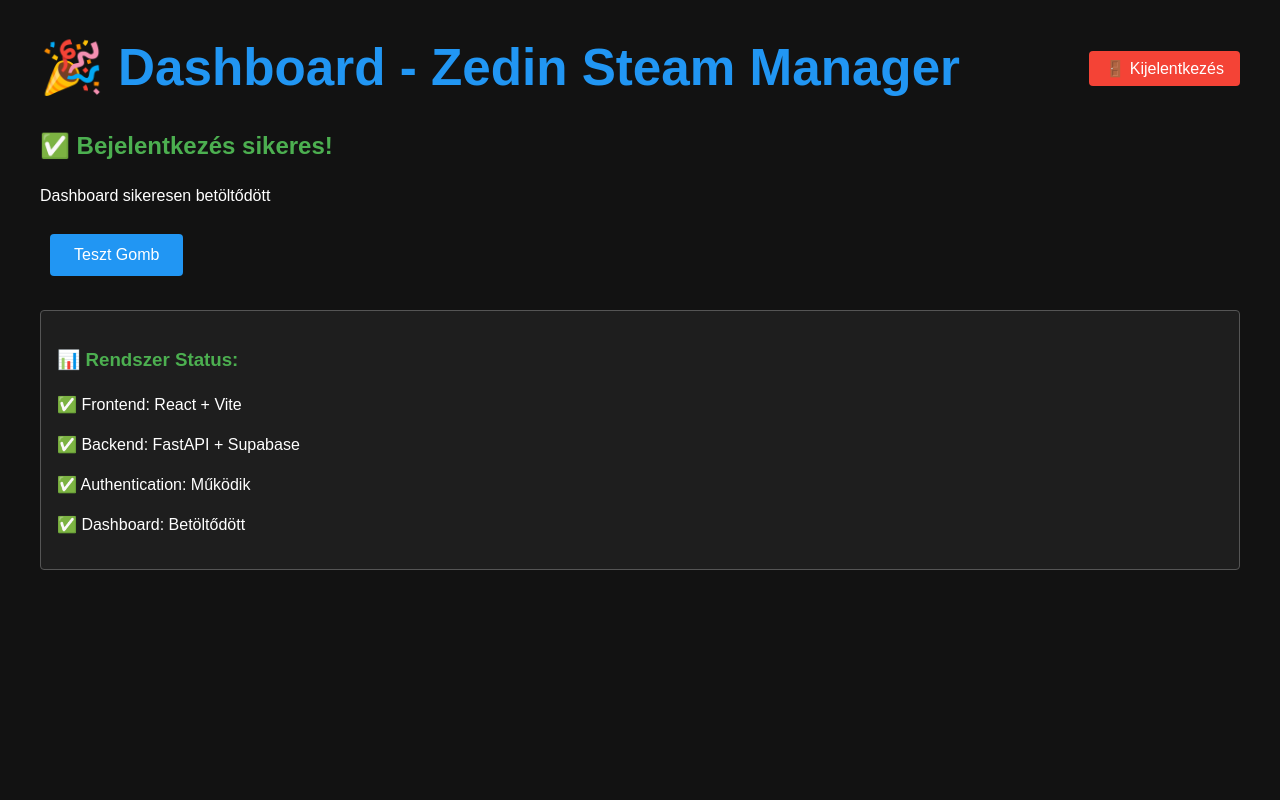
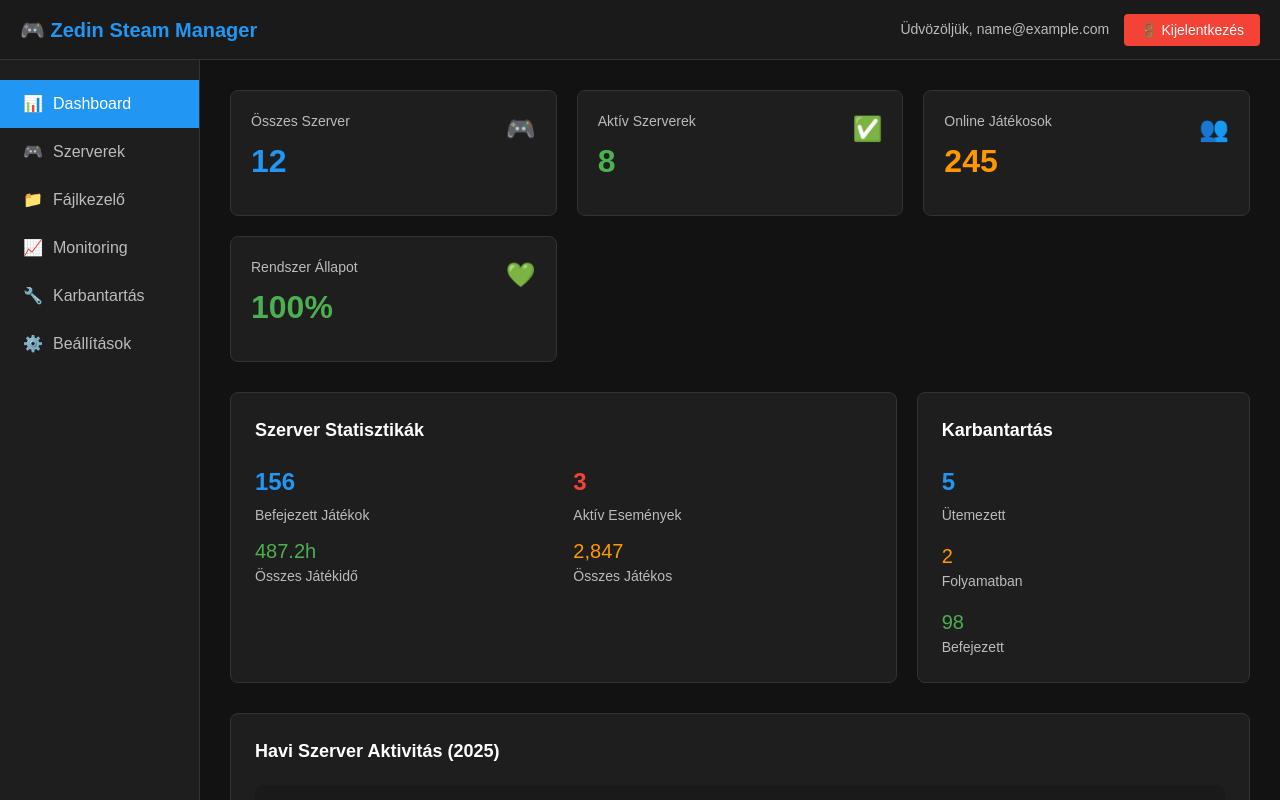
Before and after one commit to zedinke/zedin-steam-manager, a React (Vite) app in the folder frontend/: page / in a window 1280 px wide. Both pictures are taken after typing "name@example.com", "Sample123" into the empty fields and a click on the button "🚀 Bejelentkezés". Shown: the top 800 px of the page. Built offline with nearby package versions, Linux system fonts and the light colour scheme.

Commit message:
Fix: Login utáni fehér képernyő javítása és eredeti dashboard design visszaállítása

```diff
--- a/frontend/package.json
+++ b/frontend/package.json
@@ -12,7 +12,8 @@
   },
   "dependencies": {
     "react": "^18.2.0",
-    "react-dom": "^18.2.0"
+    "react-dom": "^18.2.0",
+    "react-router-dom": "^7.9.5"
   },
   "devDependencies": {
     "@types/react": "^18.2.37",
--- a/frontend/src/App.tsx
+++ b/frontend/src/App.tsx
@@ -1,7 +1,7 @@
-import React, { useState } from 'react';
+import React, { useState, useEffect } from 'react';
 
 // Inline simple login component
-function SimpleLogin({ onLoginSuccess }: { onLoginSuccess: () => void }) {
+function SimpleLogin({ onLoginSuccess }: { onLoginSuccess: (email: string) => void }) {
   const [formData, setFormData] = useState({ email: '', password: '' });
   const [isLoading, setIsLoading] = useState(false);
   const [message, setMessage] = useState('');
@@ -20,7 +20,7 @@
 
       setTimeout(() => {
         console.log('🚀 Navigating to dashboard');
-        onLoginSuccess();
+        onLoginSuccess(formData.email);
       }, 500);
 
     } catch (error) {
@@ -46,8 +46,9 @@
       justifyContent: 'center'
     }}>
       <h1 style={{ color: '#2196f3', marginBottom: '32px' }}>
-        🔑 Zedin Steam Manager - Login
+        🔑 Zedin Steam Manager
       </h1>
+      <p style={{ marginBottom: '30px', color: '#bbb' }}>Professional Steam Server Management</p>
 
       <form onSubmit={handleSubmit} style={{
         backgroundColor: '#1e1e1e',
@@ -62,14 +63,15 @@
             type="email"
             value={formData.email}
             onChange={(e) => setFormData({ ...formData, email: e.target.value })}
-            placeholder="Email"
+            placeholder="Email cím"
             style={{
               width: '100%',
-              padding: '12px',
+              padding: '15px',
               borderRadius: '4px',
               border: '1px solid #555',
               backgroundColor: '#2e2e2e',
-              color: 'white'
+              color: 'white',
+              fontSize: '16px'
             }}
             required
           />
@@ -80,14 +82,15 @@
             type="password"
             value={formData.password}
             onChange={(e) => setFormData({ ...formData, password: e.target.value })}
-            placeholder="Password"
+            placeholder="Jelszó"
             style={{
               width: '100%',
-              padding: '12px',
+              padding: '15px',
               borderRadius: '4px',
               border: '1px solid #555',
               backgroundColor: '#2e2e2e',
-              color: 'white'
+              color: 'white',
+              fontSize: '16px'
             }}
             required
           />
@@ -98,13 +101,14 @@
           disabled={isLoading}
           style={{
             width: '100%',
-            padding: '12px',
+            padding: '15px',
             backgroundColor: isLoading ? '#555' : '#2196f3',
             color: 'white',
             border: 'none',
             borderRadius: '4px',
             fontSize: '16px',
-            cursor: isLoading ? 'not-allowed' : 'pointer'
+            cursor: isLoading ? 'not-allowed' : 'pointer',
+            marginTop: '15px'
           }}
         >
           {isLoading ? '⏳ Bejelentkezés...' : '🚀 Bejelentkezés'}
@@ -113,10 +117,10 @@
 
       {message && (
         <div style={{
-          marginTop: '16px',
-          padding: '12px',
+          marginTop: '20px',
+          padding: '15px',
           borderRadius: '4px',
-          backgroundColor: message.includes('✅') ? '#1b5e20' : '#b71c1c',
+          backgroundColor: message.includes('✅') ? '#4caf50' : '#f44336',
           color: 'white'
         }}>
           {message}
@@ -127,7 +131,7 @@
 }
 
 // Simple inline dashboard component
-function Dashboard() {
+function Dashboard({ userEmail }: { userEmail: string }) {
   console.log('🏠 Dashboard component rendered');
 
   const handleLogout = () => {
@@ -137,64 +141,222 @@
 
   return (
     <div style={{
-      padding: '40px',
       fontFamily: 'Arial, sans-serif',
       backgroundColor: '#121212',
       color: 'white',
       minHeight: '100vh'
     }}>
+      {/* Top Navigation Bar */}
       <div style={{
+        position: 'fixed',
+        top: 0,
+        left: 0,
+        right: 0,
+        height: '60px',
+        background: '#1a1a1a',
+        borderBottom: '1px solid #333',
         display: 'flex',
+        alignItems: 'center',
         justifyContent: 'space-between',
-        alignItems: 'center',
-        marginBottom: '32px'
+        padding: '0 20px',
+        zIndex: 100
       }}>
-        <h1 style={{ color: '#2196f3', margin: 0 }}>
-          🎉 Dashboard - Zedin Steam Manager
-        </h1>
+        <div style={{ display: 'flex', alignItems: 'center' }}>
+          <h2 style={{ color: '#2196f3', margin: 0, fontSize: '20px' }}>🎮 Zedin Steam Manager</h2>
+        </div>
+        <div style={{ display: 'flex', alignItems: 'center', gap: '15px' }}>
+          <span style={{ color: '#bbb', fontSize: '14px' }}>Üdvözöljük, {userEmail}</span>
           <button onClick={handleLogout} style={{
             padding: '8px 16px',
-          backgroundColor: '#f44336',
+            background: '#f44336',
             color: 'white',
             border: 'none',
             borderRadius: '4px',
-          cursor: 'pointer'
+            cursor: 'pointer',
+            fontSize: '14px'
           }}>
             🚪 Kijelentkezés
           </button>
         </div>
+      </div>
 
-      <h2 style={{ color: '#4caf50' }}>✅ Bejelentkezés sikeres!</h2>
-      <p>Dashboard sikeresen betöltődött</p>
+      {/* Sidebar Navigation */}
+      <div style={{
+        position: 'fixed',
+        left: 0,
+        top: '60px',
+        bottom: 0,
+        width: '200px',
+        background: '#1e1e1e',
+        borderRight: '1px solid #333',
+        zIndex: 99
+      }}>
+        <div style={{ padding: '20px 0' }}>
+          <NavItem icon="📊" label="Dashboard" active />
+          <NavItem icon="🎮" label="Szerverek" />
+          <NavItem icon="📁" label="Fájlkezelő" />
+          <NavItem icon="📈" label="Monitoring" />
+          <NavItem icon="🔧" label="Karbantartás" />
+          <NavItem icon="⚙️" label="Beállítások" />
+        </div>
+      </div>
 
-      <button style={{
-        padding: '12px 24px',
-        fontSize: '16px',
-        backgroundColor: '#2196f3',
-        color: 'white',
-        border: 'none',
-        borderRadius: '4px',
+      {/* Main Content Area */}
+      <div style={{
+        marginLeft: '200px',
+        marginTop: '60px',
+        padding: '30px',
+        background: '#121212',
+        minHeight: 'calc(100vh - 60px)'
+      }}>
+        {/* Statistics Cards Row */}
+        <div style={{
+          display: 'grid',
+          gridTemplateColumns: 'repeat(auto-fit, minmax(250px, 1fr))',
+          gap: '20px',
+          marginBottom: '30px'
+        }}>
+          <StatCard title="Összes Szerver" value="12" icon="🎮" color="#2196f3" />
+          <StatCard title="Aktív Szerverek" value="8" icon="✅" color="#4caf50" />
+          <StatCard title="Online Játékosok" value="245" icon="👥" color="#ff9800" />
+          <StatCard title="Rendszer Állapot" value="100%" icon="💚" color="#4caf50" />
+        </div>
+
+        {/* Content Panels Row */}
+        <div style={{
+          display: 'grid',
+          gridTemplateColumns: '2fr 1fr',
+          gap: '20px',
+          marginBottom: '30px'
+        }}>
+          {/* Server Statistics */}
+          <div style={{
+            background: '#1e1e1e',
+            padding: '24px',
+            borderRadius: '8px',
+            border: '1px solid #333'
+          }}>
+            <h3 style={{ color: 'white', marginBottom: '20px', fontSize: '18px' }}>Szerver Statisztikák</h3>
+            <div style={{ display: 'grid', gridTemplateColumns: '1fr 1fr', gap: '20px' }}>
+              <div>
+                <div style={{ color: '#2196f3', fontSize: '24px', fontWeight: 'bold', marginBottom: '5px' }}>156</div>
+                <div style={{ color: '#bbb', fontSize: '14px' }}>Befejezett Játékok</div>
+                <div style={{ color: '#4caf50', fontSize: '20px', marginTop: '10px' }}>487.2h</div>
+                <div style={{ color: '#bbb', fontSize: '14px' }}>Összes Játékidő</div>
+              </div>
+              <div>
+                <div style={{ color: '#f44336', fontSize: '24px', fontWeight: 'bold', marginBottom: '5px' }}>3</div>
+                <div style={{ color: '#bbb', fontSize: '14px' }}>Aktív Események</div>
+                <div style={{ color: '#ff9800', fontSize: '20px', marginTop: '10px' }}>2,847</div>
+                <div style={{ color: '#bbb', fontSize: '14px' }}>Összes Játékos</div>
+              </div>
+            </div>
+          </div>
+
+          {/* System Status */}
+          <div style={{
+            background: '#1e1e1e',
+            padding: '24px',
+            borderRadius: '8px',
+            border: '1px solid #333'
+          }}>
+            <h3 style={{ color: 'white', marginBottom: '20px', fontSize: '18px' }}>Karbantartás</h3>
+            <div>
+              <div style={{ color: '#2196f3', fontSize: '24px', fontWeight: 'bold', marginBottom: '5px' }}>5</div>
+              <div style={{ color: '#bbb', fontSize: '14px' }}>Ütemezett</div>
+              <div style={{ color: '#ff9800', fontSize: '20px', marginTop: '15px' }}>2</div>
+              <div style={{ color: '#bbb', fontSize: '14px' }}>Folyamatban</div>
+              <div style={{ color: '#4caf50', fontSize: '20px', marginTop: '15px' }}>98</div>
+              <div style={{ color: '#bbb', fontSize: '14px' }}>Befejezett</div>
+            </div>
+          </div>
+        </div>
+
+        {/* Chart Section */}
+        <div style={{
+          background: '#1e1e1e',
+          padding: '24px',
+          borderRadius: '8px',
+          border: '1px solid #333'
+        }}>
+          <h3 style={{ color: 'white', marginBottom: '20px', fontSize: '18px' }}>Havi Szerver Aktivitás (2025)</h3>
+          <div style={{
+            height: '300px',
+            background: '#1a1a1a',
+            borderRadius: '8px',
+            display: 'flex',
+            alignItems: 'end',
+            justifyContent: 'space-around',
+            padding: '20px',
+            position: 'relative'
+          }}>
+            {[60, 45, 80, 55, 70, 35, 40, 65, 75, 85, 90, 100].map((height, index) => (
+              <div key={index} style={{
+                width: '20px',
+                height: `${height}%`,
+                background: 'linear-gradient(180deg, #2196f3 0%, #1976d2 100%)',
+                borderRadius: '4px 4px 0 0',
+                transition: 'all 0.3s ease'
+              }} />
+            ))}
+            <div style={{
+              position: 'absolute',
+              top: '20px',
+              right: '20px',
+              color: '#bbb',
+              fontSize: '14px',
+              background: 'rgba(0,0,0,0.5)',
+              padding: '5px 10px',
+              borderRadius: '4px'
+            }}>
+              Szerverek: 12
+            </div>
+          </div>
+        </div>
+      </div>
+    </div>
+  );
+}
+
+// Helper Components
+function NavItem({ icon, label, active = false }: { icon: string; label: string; active?: boolean }) {
+  return (
+    <div style={{
+      display: 'flex',
+      alignItems: 'center',
+      gap: '10px',
+      padding: '12px 20px',
+      color: active ? 'white' : '#bbb',
       cursor: 'pointer',
-        margin: '10px'
-      }} onClick={() => {
-        alert('Dashboard teszt működik! ✅');
-        console.log('✅ Dashboard button works');
+      borderLeft: active ? '3px solid #2196f3' : '3px solid transparent',
+      background: active ? '#2196f3' : 'transparent',
+      transition: 'all 0.3s ease'
     }}>
-        Teszt Gomb
-      </button>
+      <span>{icon}</span> {label}
+    </div>
+  );
+}
 
+function StatCard({ title, value, icon, color }: { title: string; value: string; icon: string; color: string }) {
+  return (
     <div style={{
-        marginTop: '24px',
-        padding: '16px',
-        border: '1px solid #555',
-        borderRadius: '4px',
-        backgroundColor: '#1e1e1e'
+      background: '#1e1e1e',
+      padding: '20px',
+      borderRadius: '8px',
+      border: '1px solid #333',
+      transition: 'transform 0.2s ease'
     }}>
-        <h3 style={{ color: '#4caf50' }}>📊 Rendszer Status:</h3>
-        <p>✅ Frontend: React + Vite</p>
-        <p>✅ Backend: FastAPI + Supabase</p>
-        <p>✅ Authentication: Működik</p>
-        <p>✅ Dashboard: Betöltődött</p>
+      <div style={{
+        display: 'flex',
+        justifyContent: 'space-between',
+        alignItems: 'flex-start',
+        marginBottom: '10px'
+      }}>
+        <div>
+          <div style={{ fontSize: '14px', color: '#bbb', marginBottom: '5px' }}>{title}</div>
+          <div style={{ fontSize: '32px', fontWeight: 'bold', color }}>{value}</div>
+        </div>
+        <div style={{ color, fontSize: '24px' }}>{icon}</div>
       </div>
     </div>
   );
@@ -203,19 +365,25 @@
 // Main App component
 function App() {
   const [isLoggedIn, setIsLoggedIn] = useState(false);
+  const [userEmail, setUserEmail] = useState('');
 
   console.log('🚀 App component loaded - isLoggedIn:', isLoggedIn);
 
+  useEffect(() => {
+    console.log('isLoggedIn state changed to:', isLoggedIn);
+  }, [isLoggedIn]);
+
   if (!isLoggedIn) {
     console.log('📝 Showing login component');
-    return <SimpleLogin onLoginSuccess={() => {
+    return <SimpleLogin onLoginSuccess={(email) => {
       console.log('🔄 Setting login state to true');
       setIsLoggedIn(true);
+      setUserEmail(email);
     }} />;
   }
 
   console.log('🏠 Showing dashboard component');
-  return <Dashboard />;
+  return <Dashboard userEmail={userEmail} />;
 }
 
 export default App;
--- a/frontend/src/index.css
+++ b/frontend/src/index.css
@@ -1,11 +1,17 @@
+* {
+  margin: 0;
+  padding: 0;
+  box-sizing: border-box;
+}
+
 :root {
-  font-family: Inter, system-ui, Avenir, Helvetica, Arial, sans-serif;
+  font-family: Arial, sans-serif;
   line-height: 1.5;
   font-weight: 400;
 
-  color-scheme: light dark;
+  color-scheme: dark;
   color: rgba(255, 255, 255, 0.87);
-  background-color: #242424;
+  background-color: #121212;
 
   font-synthesis: none;
   text-rendering: optimizeLegibility;
@@ -14,81 +20,23 @@
   -webkit-text-size-adjust: 100%;
 }
 
-a {
-  font-weight: 500;
-  color: #646cff;
-  text-decoration: inherit;
-}
-a:hover {
-  color: #535bf2;
+html {
+  background-color: #121212;
 }
 
 body {
   margin: 0;
-  display: flex;
-  place-items: center;
+  padding: 0;
   min-width: 320px;
   min-height: 100vh;
-}
-
-h1 {
-  font-size: 3.2em;
-  line-height: 1.1;
-}
-
-button {
-  border-radius: 8px;
-  border: 1px solid transparent;
-  padding: 0.6em 1.2em;
-  font-size: 1em;
-  font-weight: 500;
-  font-family: inherit;
-  background-color: #1a1a1a;
-  cursor: pointer;
-  transition: border-color 0.25s;
-}
-button:hover {
-  border-color: #646cff;
-}
-button:focus,
-button:focus-visible {
-  outline: 4px auto -webkit-focus-ring-color;
-}
-
-@media (prefers-color-scheme: light) {
-  :root {
-    color: #213547;
-    background-color: #ffffff;
-  }
-  a:hover {
-    color: #747bff;
-  }
-  button {
-    background-color: #f9f9f9;
-  }
-}
-
-#root {
-  max-width: 1280px;
-  margin: 0 auto;
-  padding: 2rem;
-  text-align: center;
-  width: 100%;
-  height: 100vh;
+  background-color: #121212;
+  color: white;
 }
 
 #root {
   margin: 0;
   padding: 0;
   width: 100%;
-  height: 100vh;
-  max-width: none;
-  text-align: left;
+  min-height: 100vh;
+  background-color: #121212;
 }
-
-body {
-  margin: 0;
-  padding: 0;
-  min-height: 100vh;
-  place-items: unset;
-}
```
Also changed, not shown: 2 other files (tests, documents, lock files or other folders). Lines whose indentation alone changed are shown as unchanged.
